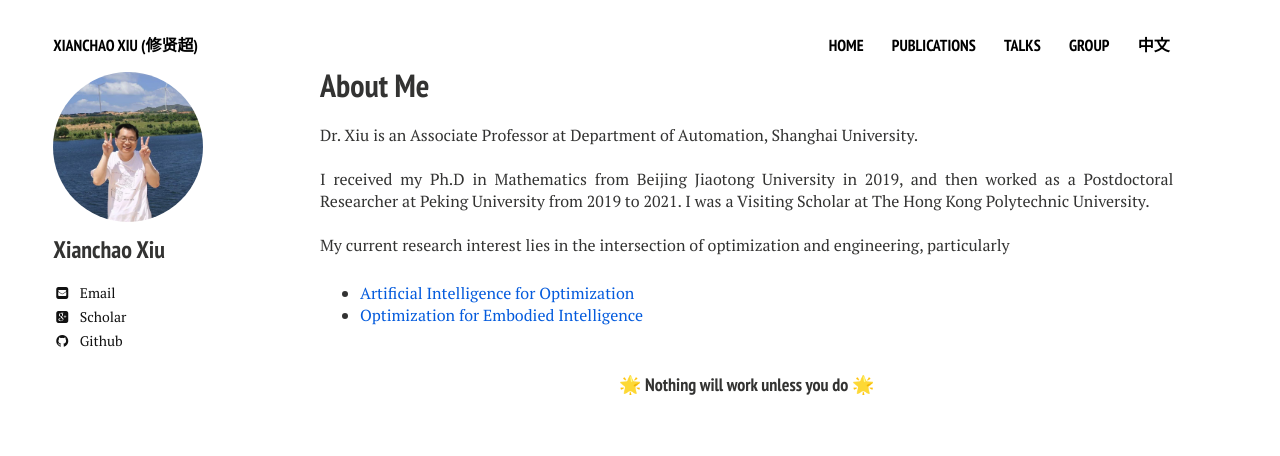
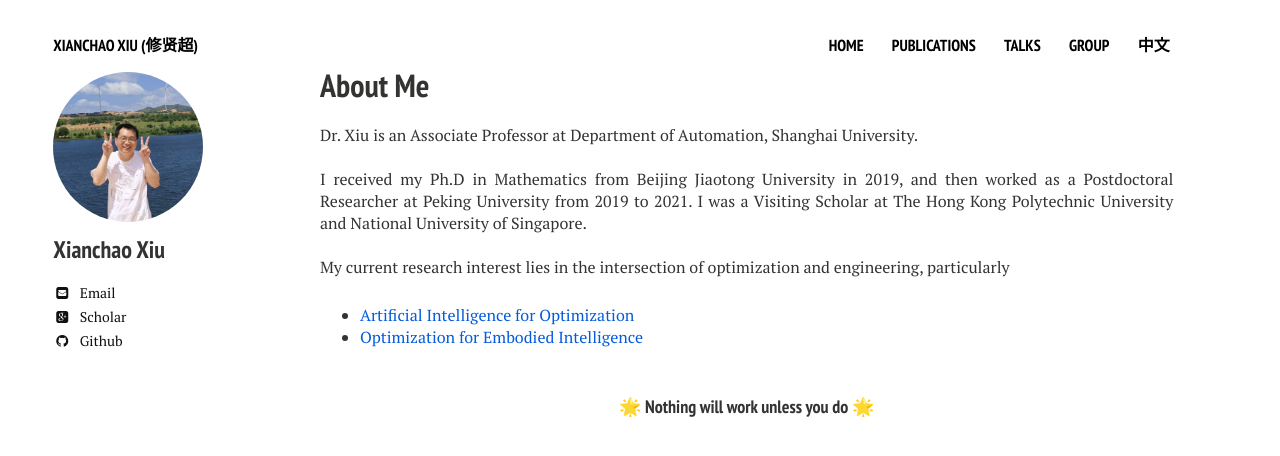
Before and after one commit to xianchaoxiu/xianchaoxiu.github.io, a Jekyll site: the page built from index.md, in a window 1280 px wide. Shown: the top 456 px of the page. Built offline with Jekyll 4.4.1, drawn with Linux system fonts in a browser that asks for light colours; nearby versions of some CDN libraries.

Commit message:
Update home2.html

```diff
--- a/_layouts/home2.html
+++ b/_layouts/home2.html
@@ -30,7 +30,7 @@
 
 
 		I received my Ph.D in Mathematics from Beijing Jiaotong University in 2019, and then worked as a Postdoctoral Researcher at Peking University from 2019 to 2021.
-		I was a Visiting Scholar at The Hong Kong Polytechnic University. <br> <br>
+		I was a Visiting Scholar at The Hong Kong Polytechnic University and National University of Singapore. <br> <br>
 
 
         My current research interest lies in the intersection of optimization and engineering, particularly
```
